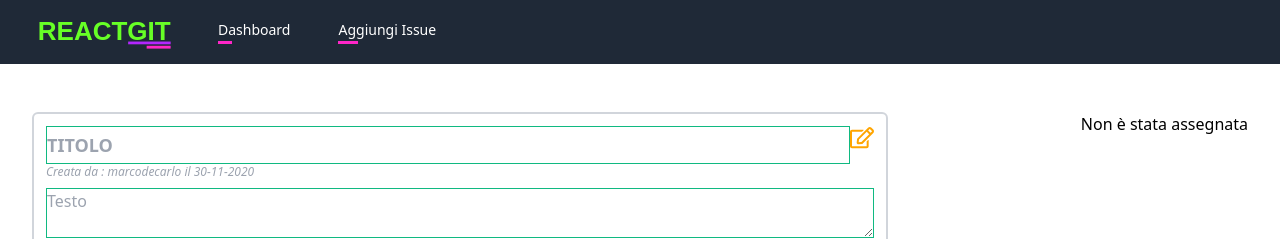
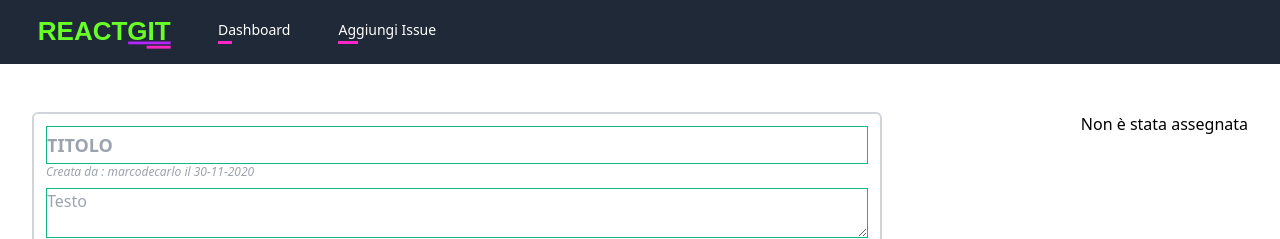
Before and after one commit to marcodecarlo/reactgit, a React (Create React App) app: page /add/issue in a window 1280 px wide. Shown: the top 239 px of the page. Built offline with nearby package versions, Linux system fonts and the light colour scheme.

Commit message:
modifiche layout

```diff
--- a/src/components/FormIssue.js
+++ b/src/components/FormIssue.js
@@ -30,13 +30,13 @@ const FormIssue = ({ onSubmit, onChange, onClick, issue, clickEdit }) => {
           </p>
         </div>
         <div className="flex-none text-right">
-          <FontAwesomeIcon
+          {issue.number && <FontAwesomeIcon
             icon={faEdit}
             size="lg"
             className="ml-auto"
             onClick={onClick}
             style={{ color: "orange" }}
-          />
+          />}
         </div>
       </div>
       <div className="flex">
--- a/src/lib/api/issues/IssuesService.js
+++ b/src/lib/api/issues/IssuesService.js
@@ -23,7 +23,6 @@ const IssuesService = {
   },
 
   saveIssue : async(issue) => {
-    debugger;
     if (!issue.number) {
       return axios.post(
         `${globalvariables.baseurl}repos/${globalvariables.username}/${globalvariables.repo}/issues`,
--- a/src/pages/IssuesListPage.js
+++ b/src/pages/IssuesListPage.js
@@ -24,7 +24,6 @@ const IssuesListPage = () => {
     setLoading({
       loading: true,
     });
-    debugger;
   };
 
   const handleError = (error) => {
@@ -37,13 +36,19 @@ const IssuesListPage = () => {
     setLoading({
       loading: true,
     });
-    debugger;
   };
 
   if (!loading)
     return (
       <>
         <Spinner />
+      </>
+    );
+
+  if (errWebApi)
+    return (
+      <>
+        <p>Errore!</p>
       </>
     );
 
```
